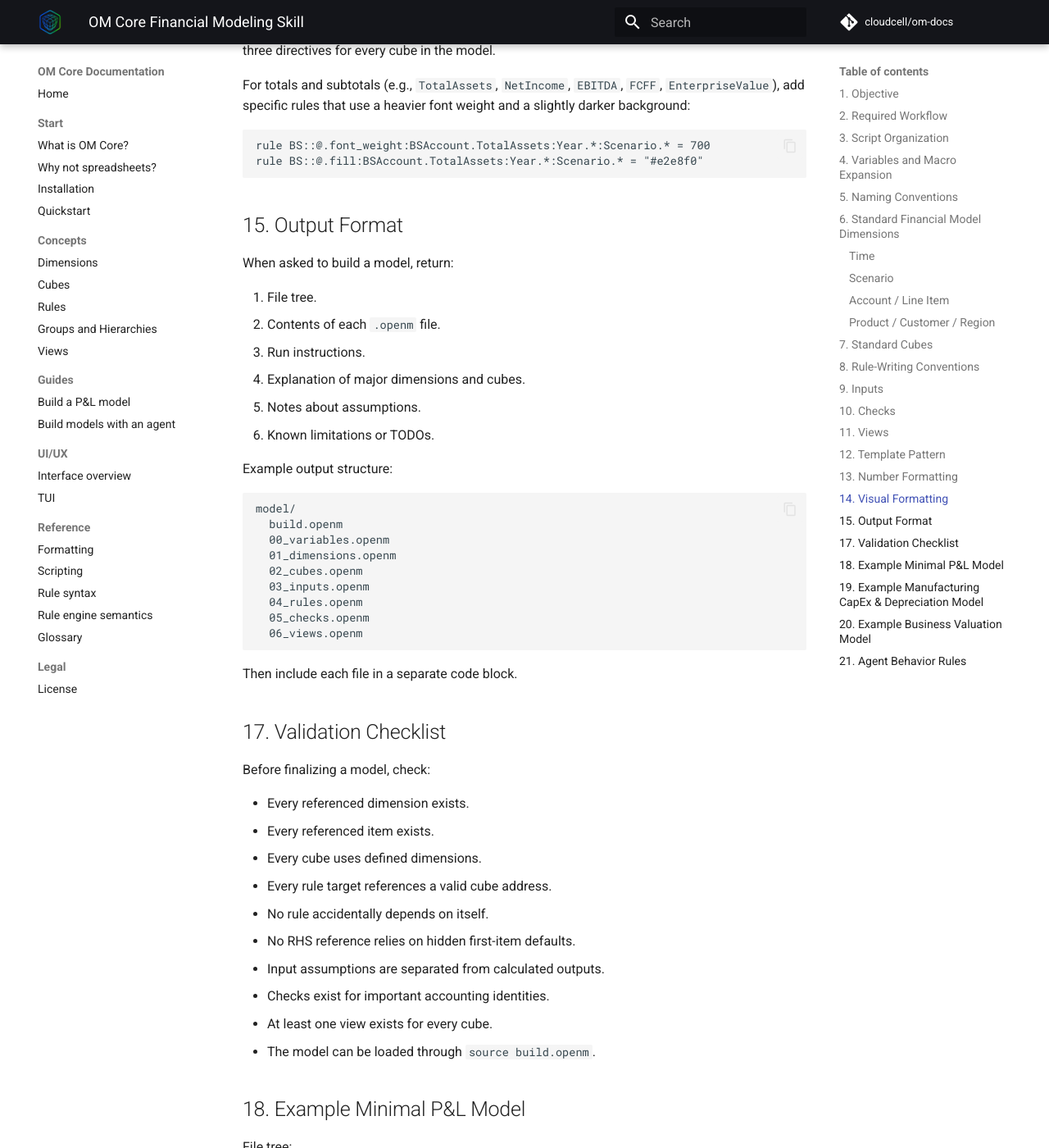
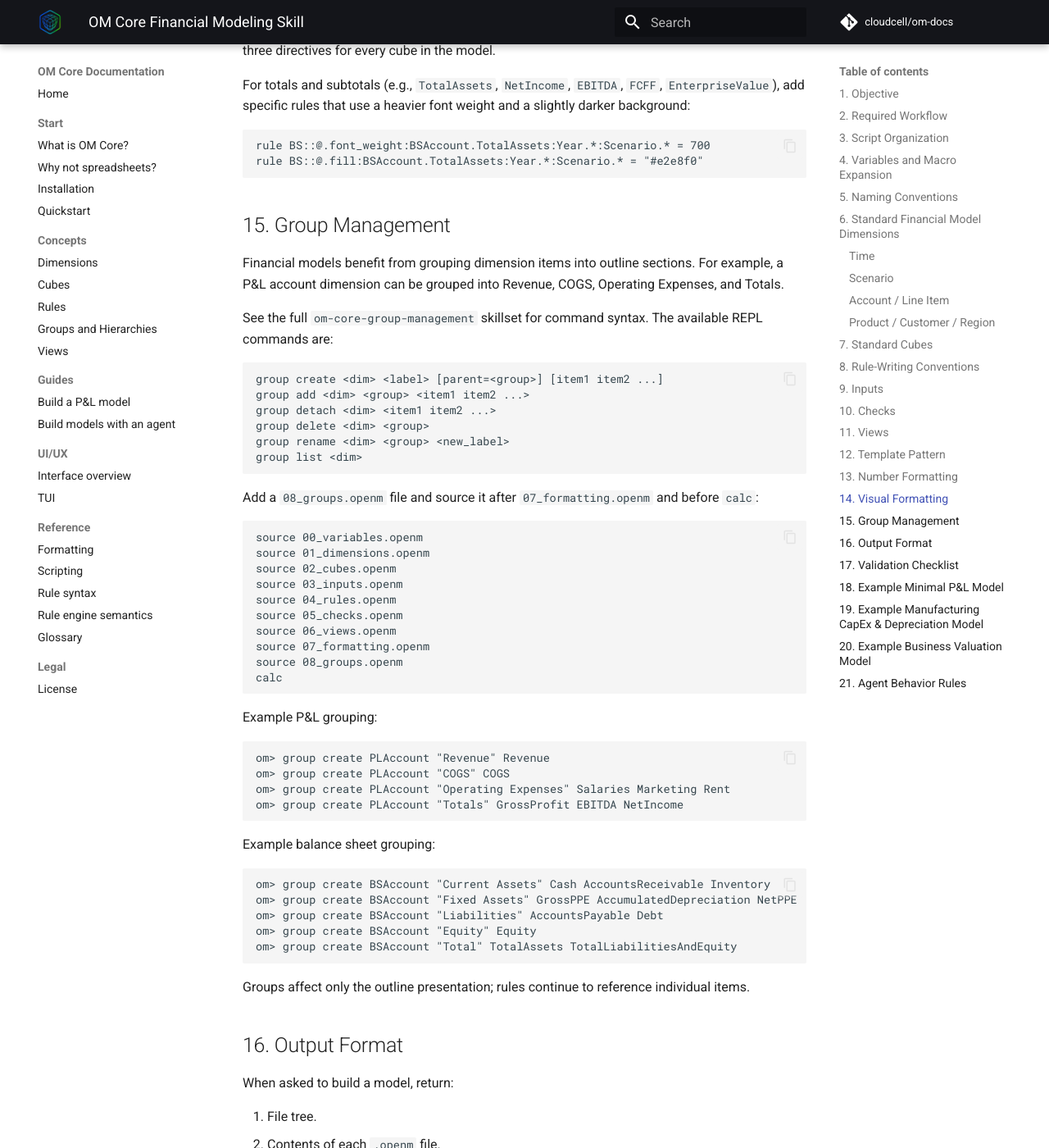
Before and after one commit to cloudcell/om-docs, an MkDocs documentation site: the page built from docs/agent-skills/financial-modeling/SKILLS.md, in a window 1280 px wide and 1400 px high, scrolled down 7847 px. Shown: the whole window at 82% size. Built offline with MkDocs 1.6.1 and Material for MkDocs 9.7.7, drawn with Linux system fonts in a browser that asks for light colours; comment, search, counter and statistics services are not loaded; some of the changed text lies outside the part shown.

Commit message:
feat: add group management to financial modeling skill with 08_groups.openm files for all example models
Add section 15 to skill files documenting group create/add/detach/delete/rename/list commands for organizing dimension items into outline sections (Revenue, COGS, Operating Expenses, etc.). Create 08_groups.openm files for SaaS, manufacturing CapEx, and business valuation examples with P&L, balance sheet, driver, and check groupings. Update build.openm files to source groups after formatting

````diff
--- a/docs/agent-skills/financial-modeling/SKILLS.md
+++ b/docs/agent-skills/financial-modeling/SKILLS.md
@@ -351,7 +351,58 @@ rule BS::@.font_weight:BSAccount.TotalAssets:Year.*:Scenario.* = 700
 rule BS::@.fill:BSAccount.TotalAssets:Year.*:Scenario.* = "#e2e8f0"
 ```
 
-## 15. Output Format
+## 15. Group Management
+
+Financial models benefit from grouping dimension items into outline sections. For example, a P&L account dimension can be grouped into Revenue, COGS, Operating Expenses, and Totals.
+
+See the full `om-core-group-management` skillset for command syntax. The available REPL commands are:
+
+```text
+group create <dim> <label> [parent=<group>] [item1 item2 ...]
+group add <dim> <group> <item1 item2 ...>
+group detach <dim> <item1 item2 ...>
+group delete <dim> <group>
+group rename <dim> <group> <new_label>
+group list <dim>
+```
+
+Add a `08_groups.openm` file and source it after `07_formatting.openm` and before `calc`:
+
+```text
+source 00_variables.openm
+source 01_dimensions.openm
+source 02_cubes.openm
+source 03_inputs.openm
+source 04_rules.openm
+source 05_checks.openm
+source 06_views.openm
+source 07_formatting.openm
+source 08_groups.openm
+calc
+```
+
+Example P&L grouping:
+
+```text
+om> group create PLAccount "Revenue" Revenue
+om> group create PLAccount "COGS" COGS
+om> group create PLAccount "Operating Expenses" Salaries Marketing Rent
+om> group create PLAccount "Totals" GrossProfit EBITDA NetIncome
+```
+
+Example balance sheet grouping:
+
+```text
+om> group create BSAccount "Current Assets" Cash AccountsReceivable Inventory
+om> group create BSAccount "Fixed Assets" GrossPPE AccumulatedDepreciation NetPPE
+om> group create BSAccount "Liabilities" AccountsPayable Debt
+om> group create BSAccount "Equity" Equity
+om> group create BSAccount "Total" TotalAssets TotalLiabilitiesAndEquity
+```
+
+Groups affect only the outline presentation; rules continue to reference individual items.
+
+## 16. Output Format
 
 When asked to build a model, return:
 
@@ -475,6 +526,8 @@ examples/manufacturing-capex-model/
   04_rules.openm
   05_checks.openm
   06_views.openm
+  07_formatting.openm
+  08_groups.openm
   build.openm
 ```
 
@@ -499,6 +552,8 @@ examples/business-valuation-model/
   04_rules.openm
   05_checks.openm
   06_views.openm
+  07_formatting.openm
+  08_groups.openm
   build.openm
 ```
 
````
Also changed, not shown: skills/om-core-financial-modeling/SKILLS.md (+61 -6 lines), skills/om-core-group-management/SKILLS.md (added, +173 -0 lines), 6 other files.
